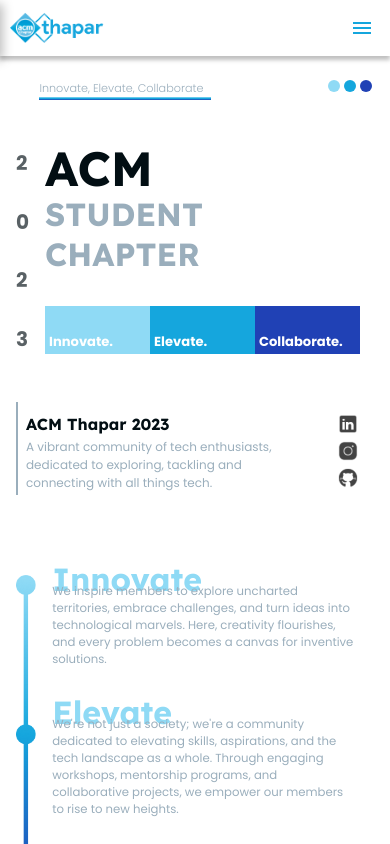
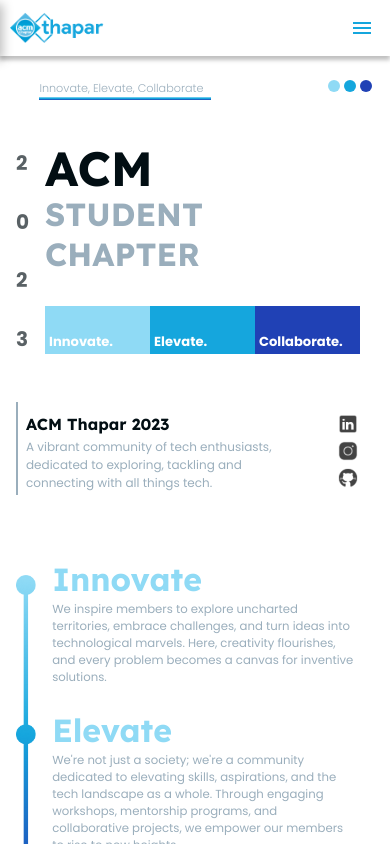
Before and after one commit to ACM-Thapar/ACM-Website, a React (Vite) app: page / in a window 390 px wide. Shown: the top 844 px of the page. Built offline with nearby package versions, Linux system fonts and the light colour scheme.

Commit message:
home margin

```diff
--- a/src/Pages/Home/Components/homebrand/Homebrand.module.css
+++ b/src/Pages/Home/Components/homebrand/Homebrand.module.css
@@ -60,6 +60,9 @@
     .innercontent p{
         width: 90%;
     }
+    .innercontent h1{
+        margin-bottom: 2px;
+    }
 }
 
 @media only screen and (max-width: 1000px) {
```
